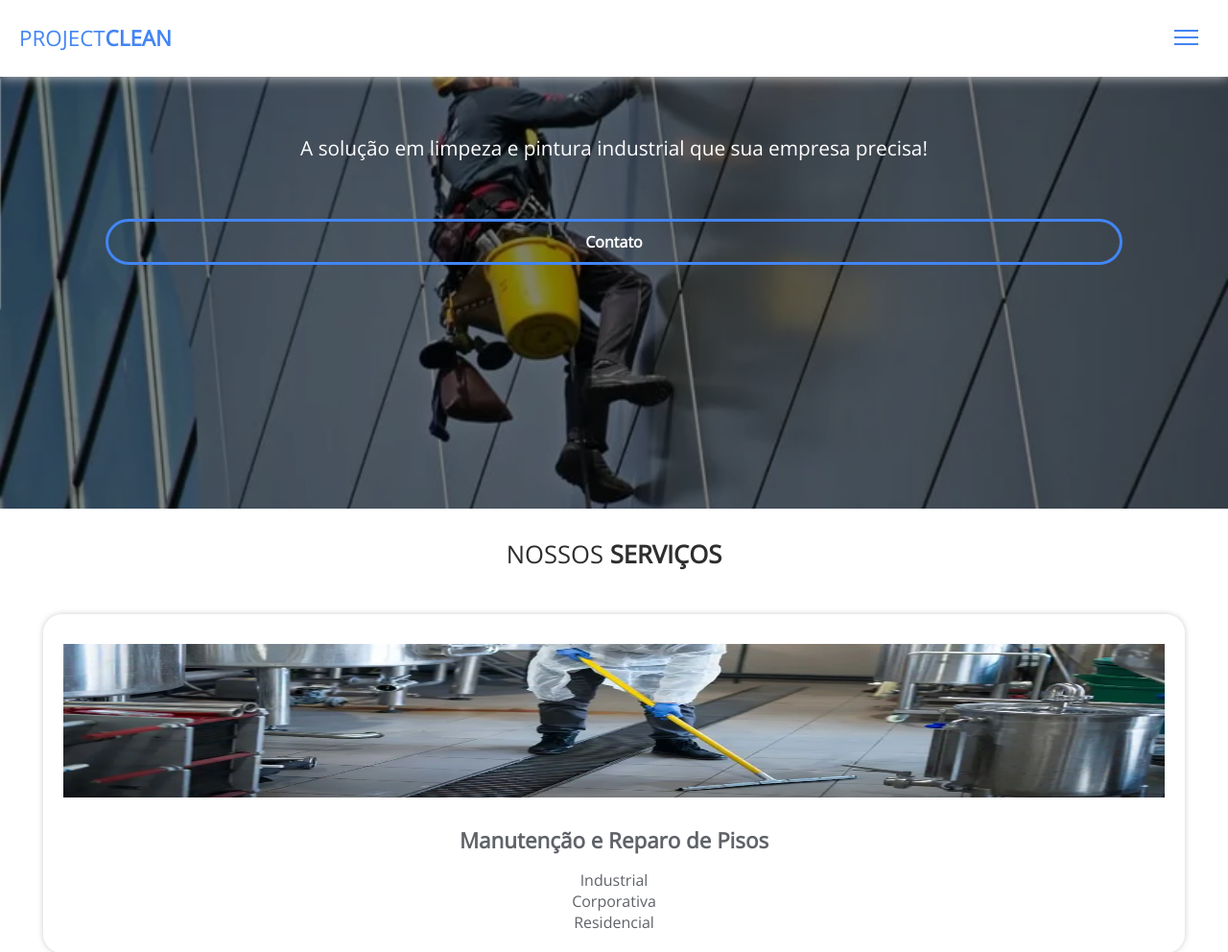
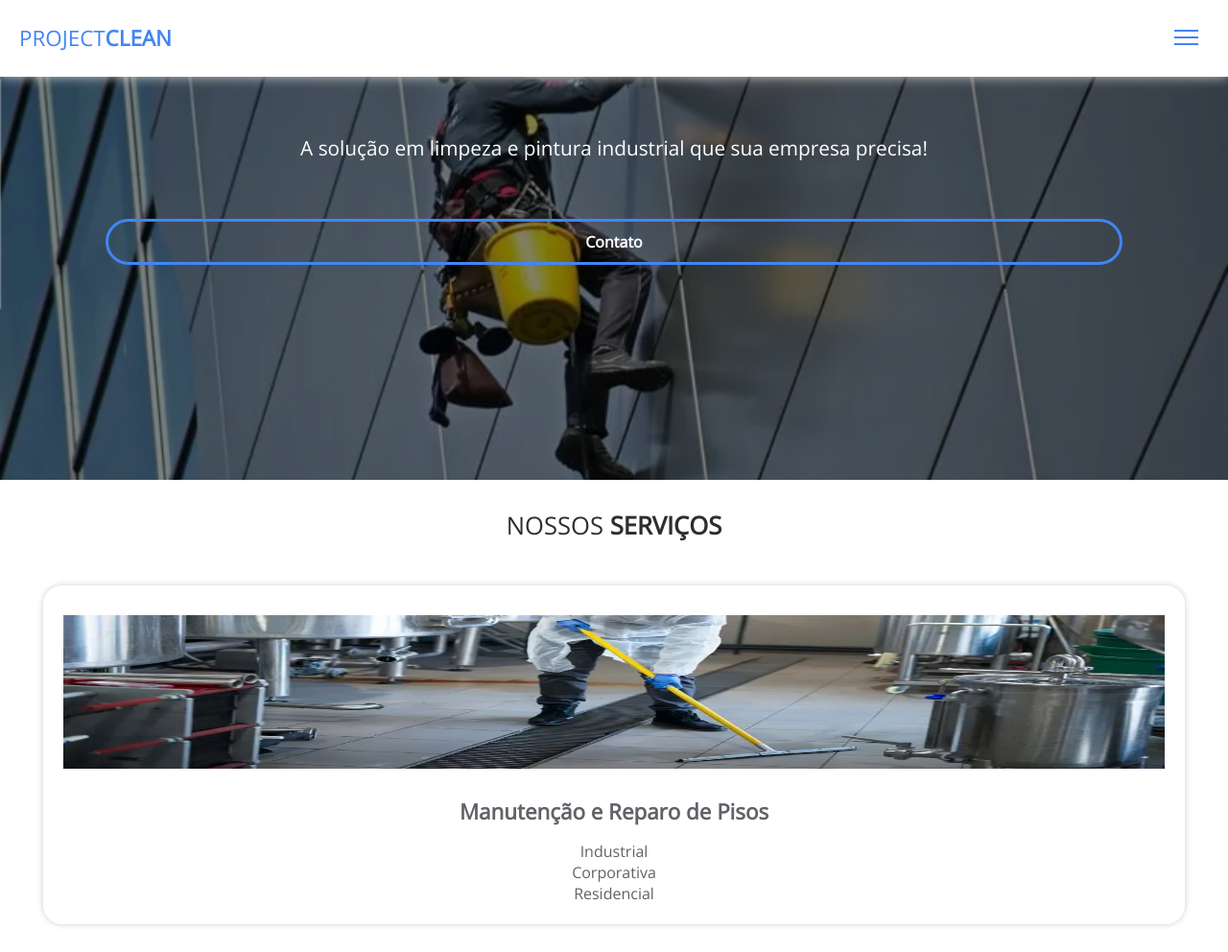
Before and after one commit to maarcospaaulo/project-clean, a PHP site: page / in a window 1280 px wide. Shown: the top 992 px of the page at 96% size. Run offline with PHP 8.4, Linux system fonts and the light colour scheme.

Commit message:
adjustment

```diff
--- a/css-dev/style.css
+++ b/css-dev/style.css
@@ -173,11 +173,11 @@ main .title-section {
 } */
 
 main .section-hero {
-  max-height: 450px;
+  max-height: 420px;
 }
 
 main .section-hero .section-hero__itens img {
-  height: 450px;
+  height: 420px;
   object-fit: cover;
   filter: brightness(50%);
 }
```
